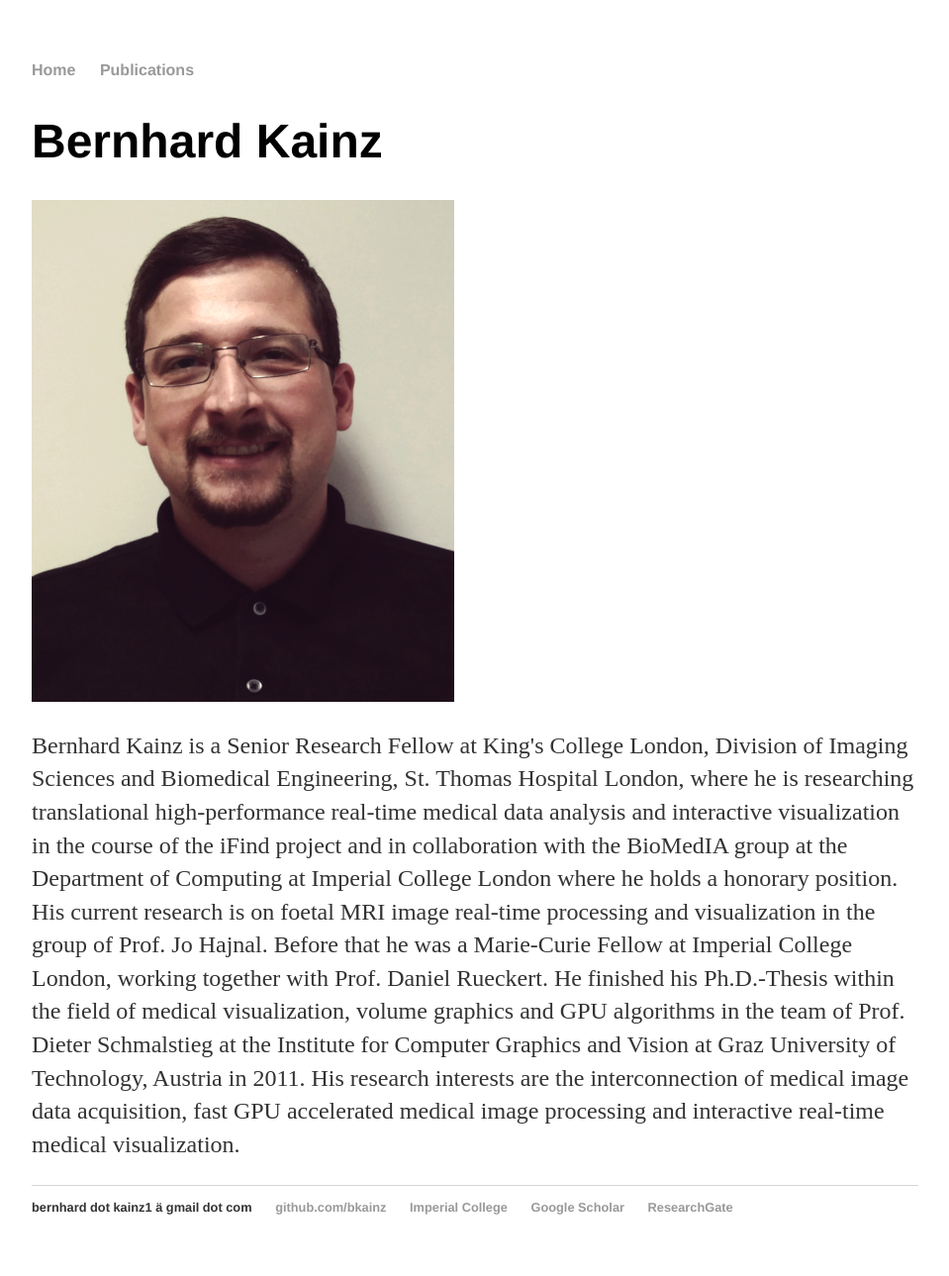
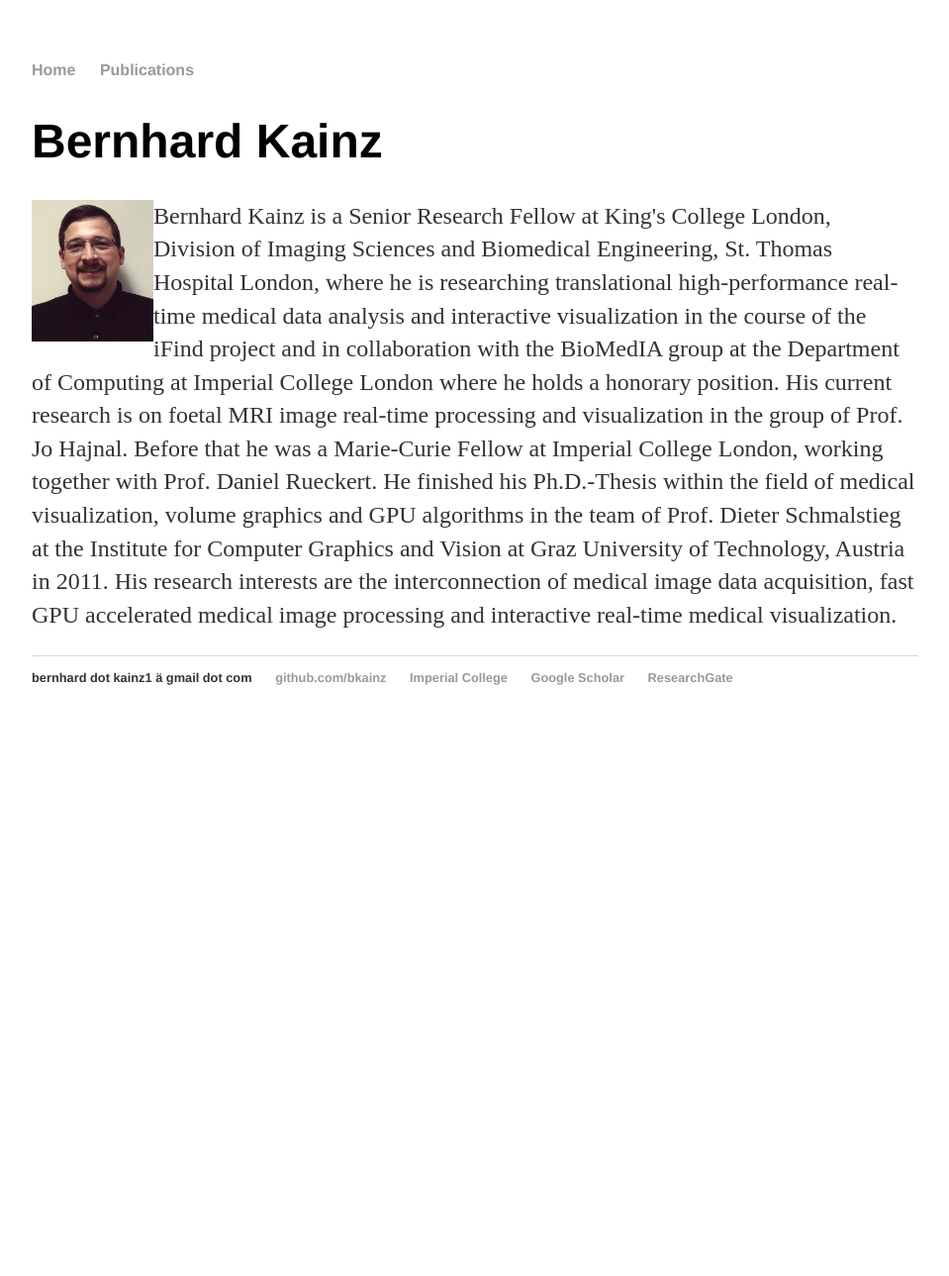
Before and after one commit to bkainz/bkainz.github.io, a Jekyll site: the page built from index.html, in a window 1280 px wide. Shown: the whole page at 99% size, without its empty margins (160-1119 px from the left). Built offline with Jekyll 4.4.1, drawn with Linux system fonts in a browser that asks for light colours; after the commit the page ends 900 px from its top, so only the background shows below that.

```diff
--- a/index.html
+++ b/index.html
@@ -5,7 +5,7 @@ title: Bernhard Kainz
 
 <div class="blurb">
 	<h1>Bernhard Kainz</h1>
-	<img src="new_Portrait_Brannan.png" alt="Bernhard Kainz 2015" class="portrait-image">
+	<img src="new_Portrait_Brannan.png" alt="Bernhard Kainz 2015" class="portrait-image" style="width:123px;height:143px" align="left">
 
 	<p>Bernhard Kainz is a Senior Research Fellow at King's College London, Division of Imaging Sciences and Biomedical Engineering, St. Thomas Hospital London, where he is researching translational high-performance real-time medical data analysis and interactive visualization in the course of the iFind project and in collaboration with the BioMedIA group at the Department of Computing at Imperial College London where he holds a honorary position. His current research is on foetal MRI image real-time processing and visualization in the group of Prof. Jo Hajnal. Before that he was a Marie-Curie Fellow at Imperial College London, working together with Prof. Daniel Rueckert. He finished his Ph.D.-Thesis within the field of medical visualization, volume graphics and GPU algorithms in the team of Prof. Dieter Schmalstieg at the Institute for Computer Graphics and Vision at Graz University of Technology, Austria in 2011. His research interests are the interconnection of medical image data acquisition, fast GPU accelerated medical image processing and interactive real-time medical visualization.<p>
 </div>
```
